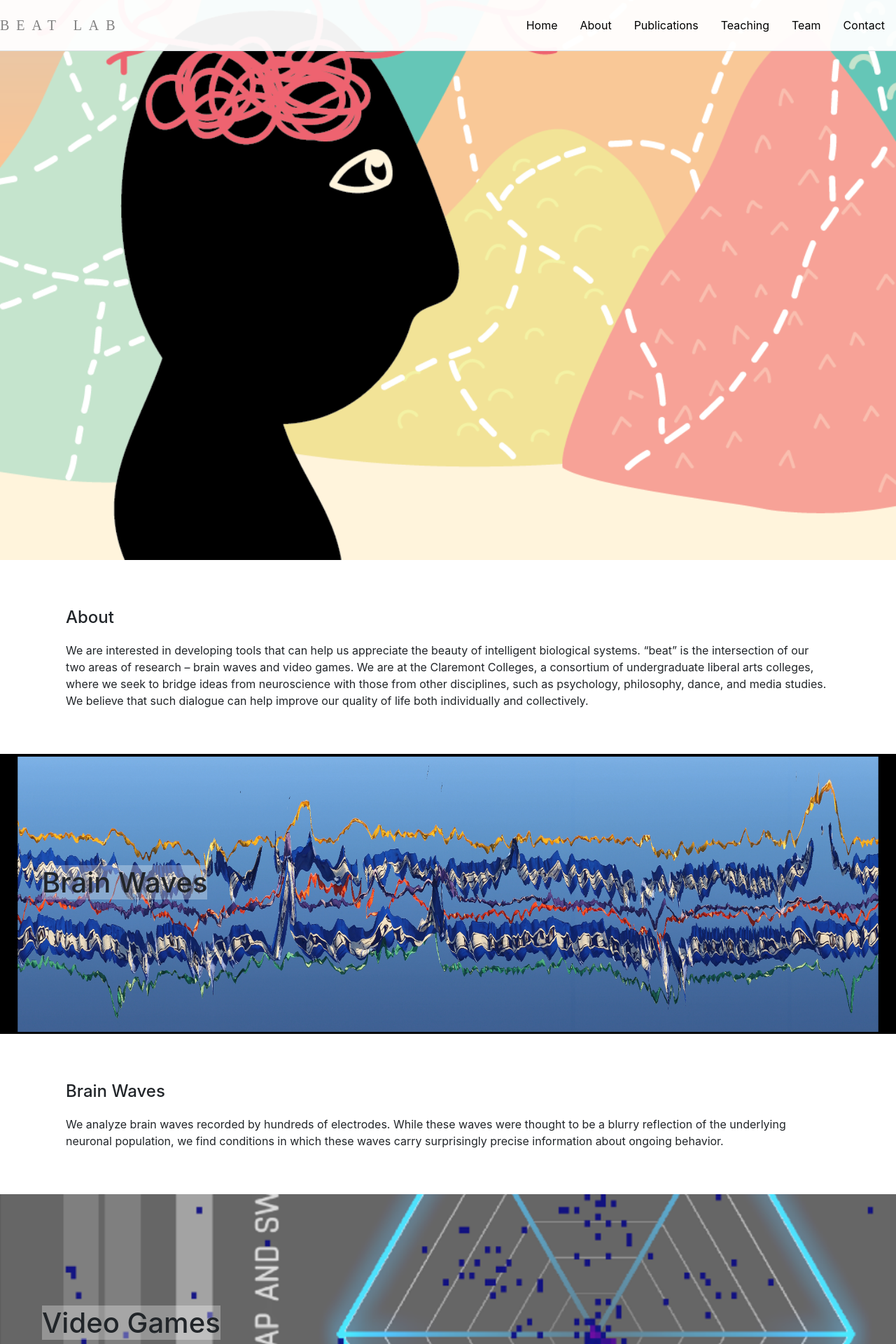
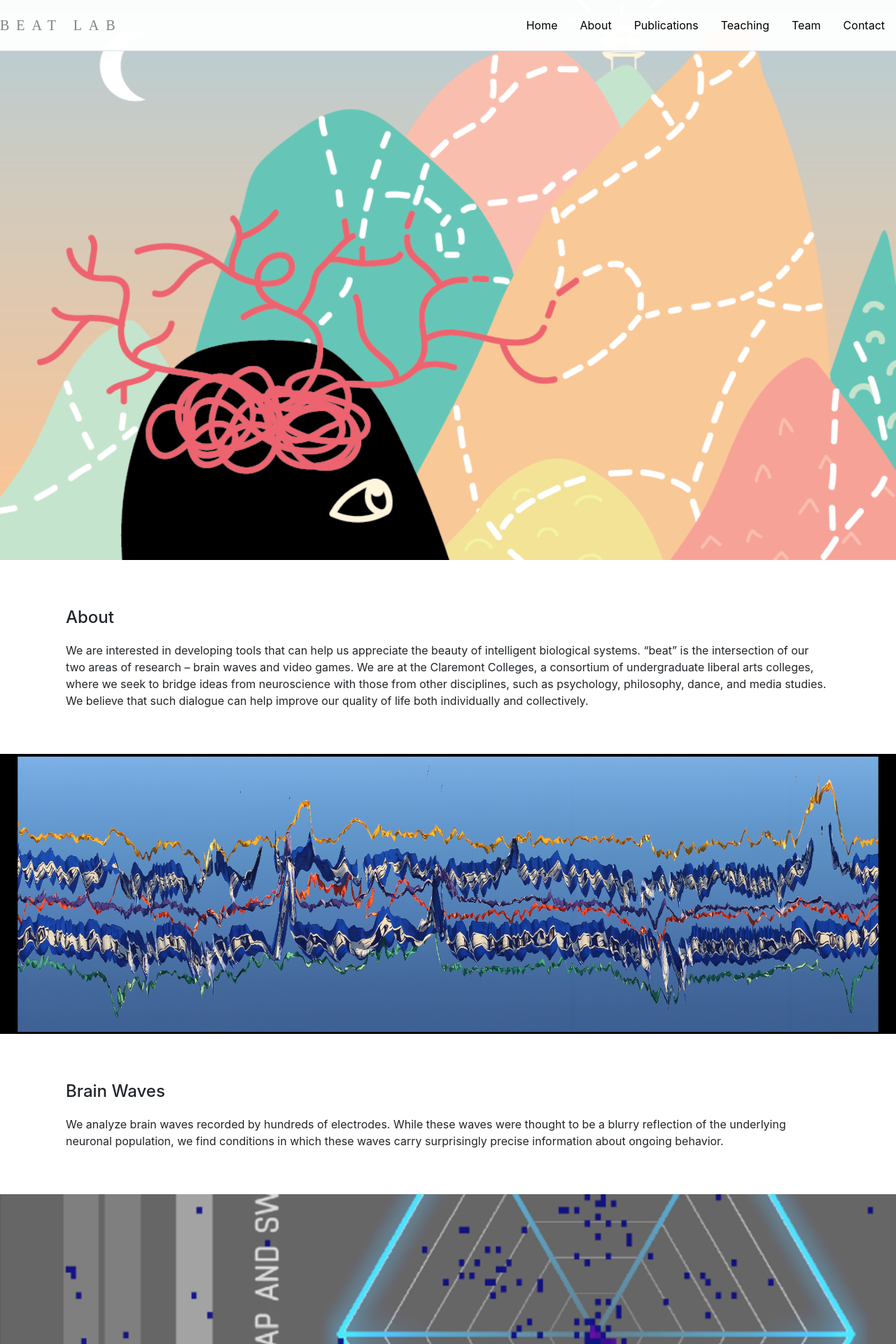
Before and after one commit to SeijiAkera/BeatLab-site, a Flask app: page / in a window 1280 px wide. Shown: the top 1920 px of the page at 70% size. Run offline with Flask 3, Linux system fonts and the light colour scheme; some libraries are stand-ins or nearby versions.

Commit message:
Remove section labels

```diff
--- a/templates/index.html
+++ b/templates/index.html
@@ -50,7 +50,7 @@
 
                 /* Create the parallax scrolling effect */
                 background-attachment: fixed;
-                background-position: center bottom;
+                background-position: center 35%;
                 background-repeat: no-repeat;
                 background-size: cover;
             }
@@ -188,14 +188,12 @@
         <!-- Brain Waves Parallax Section -->
         <section id="brain-waves-parallax">
             <div class="parallax" style="background-image: url('https://github.com/SeijiAkera/BeatLab-test-site/blob/main/static/assets/img/brain_waves.jpg?raw=true');">
-                <br>
-                <h1><span class="parallax-title">Brain Waves</span></h1>
+                <a id="brain-waves-link"></a>
             </div>
         </section>
 
         <!-- Brain Waves Section -->
         <section id="brain-waves">
-            <a id="brain-waves-link"></a>
             <div class="container px-4 py-5">
                 <h4 style="margin: 20px 0px">Brain Waves</h4>
                 <p>
@@ -210,14 +208,12 @@
         <!-- Video Games Parallax Section -->
         <section id="video-games-parallax">
             <div class="parallax" style="background-image: url('https://github.com/SeijiAkera/BeatLab-test-site/blob/main/static/assets/img/video_games.png?raw=true');">
-                <br>
-                <h1><span class="parallax-title">Video Games</span></h1>
+                <a id="video-games-link"></a>
             </div>
         </section>
 
         <!-- Brain Waves Section -->
         <section id="video-gaemes">
-            <a id="video-games-link"></a>
             <div class="container px-4 py-5">
                 <h4 style="margin: 20px 0px">Video Games</h4>
                 <p>
@@ -230,10 +226,9 @@
 
         <!-- Publications Parallax -->
         <section id="publications-parallax">
-            <a id="publications-link"></a>
-            <div class="parallax" style="background-image: url('https://github.com/SeijiAkera/BeatLab-test-site/blob/main/static/assets/img/publications.jpeg?raw=true');">
-                <br>
-                <h1><span class="parallax-title">Publications</span></h1>
+            <div class="parallax" style="background-image: url('https://github.com/SeijiAkera/BeatLab-test-site/blob/main/static/assets/img/publications.jpeg?raw=true');
+                                         background-position: center top;">
+                <a id="publications-link"></a>
             </div>
         </section>
 
@@ -312,10 +307,8 @@
 
         <!-- Teaching Parallax -->
         <section id="positions-parallax">
-            <a id="teaching-link"></a>
             <div class="parallax" style="background-image: url('https://github.com/SeijiAkera/BeatLab-test-site/blob/main/static/assets/img/teaching.jpg?raw=true');">
-                <br>
-                <h1><span class="parallax-title">Teaching</span></h1>
+                <a id="teaching-link"></a>
             </div>
         </section>
 
@@ -331,11 +324,9 @@
 
         <!-- Team Parallax -->
         <section id="team-parallax">
-            <a id="team-link"></a>
             <div class="parallax" style="background-image: url('https://github.com/SeijiAkera/BeatLab-test-site/blob/main/static/assets/img/team.jpg?raw=true');
                                          background-position: center top;">
-                <br>
-                <h1><span class="parallax-title">Team</span></h1>
+                <a id="team-link"></a>
             </div>
         </section>
 
@@ -376,10 +367,8 @@
 
         <!-- Contact Parallax -->
         <section id="contact-parallax">
-            <a id="contact-link"></a>
             <div class="parallax" style="background-image: url('https://github.com/SeijiAkera/BeatLab-test-site/blob/main/static/assets/img/contact.png?raw=true');">
-                <br>
-                <h1><span class="parallax-title">Contact Us</span></h1>
+                <a id="contact-link"></a>
             </div>
         </section>
 
```
